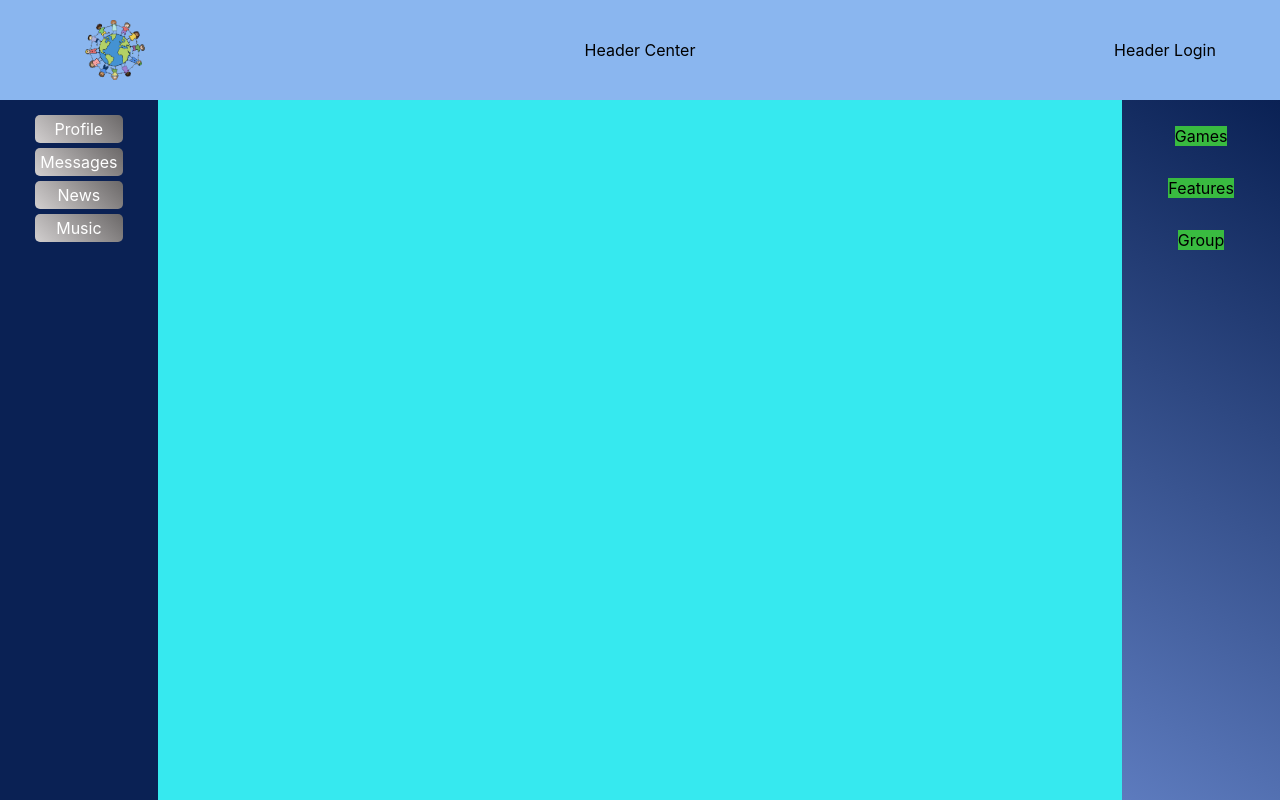
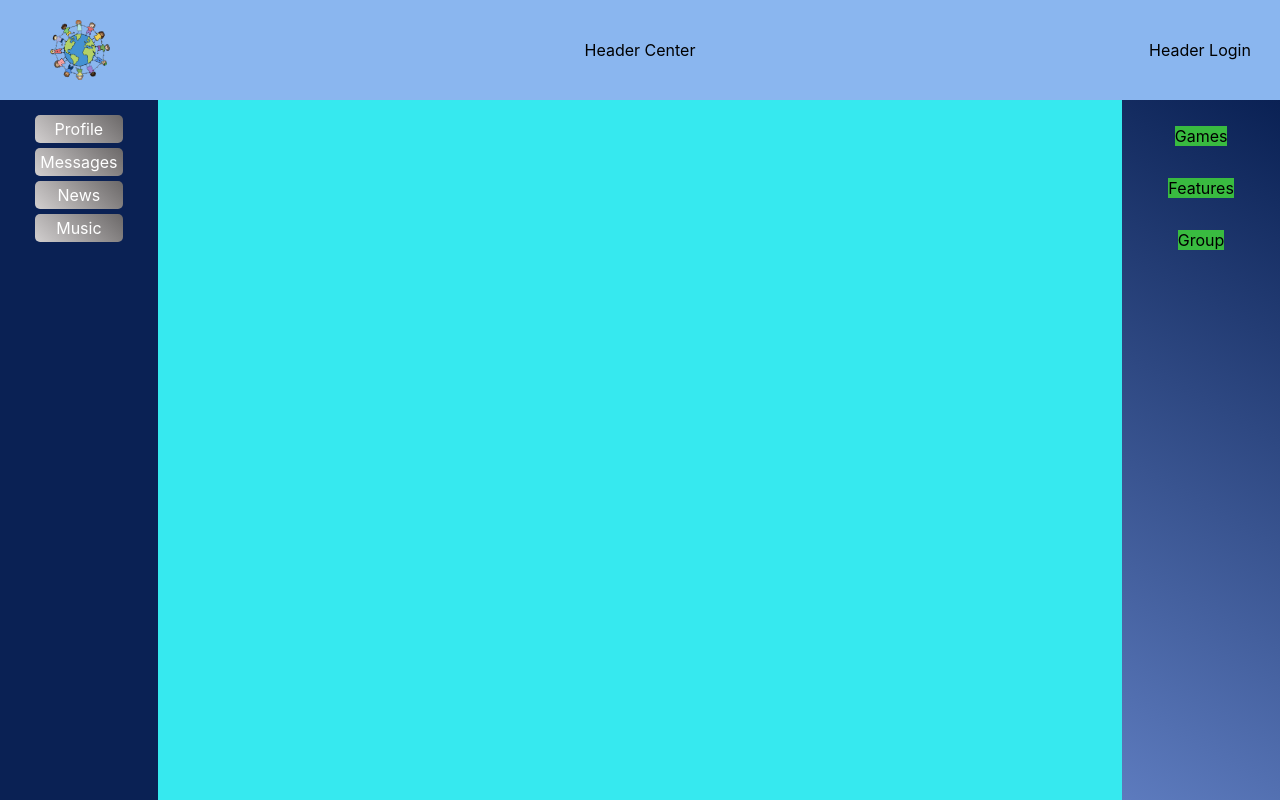
Before and after one commit to VoldZV/social_network, a React (Create React App) app: page / in a window 1280 px wide. Built offline with nearby package versions, Linux system fonts and the light colour scheme.

Commit message:
refactor_CSS_size_of_center_part_of_Header

```diff
--- a/src/Components/Header/Header.module.css
+++ b/src/Components/Header/Header.module.css
@@ -28,7 +28,7 @@
     justify-content: center;
     align-items: center;
 
-    flex: 4;
+    flex: 7;
 }
 
 .headerLogin {
```
